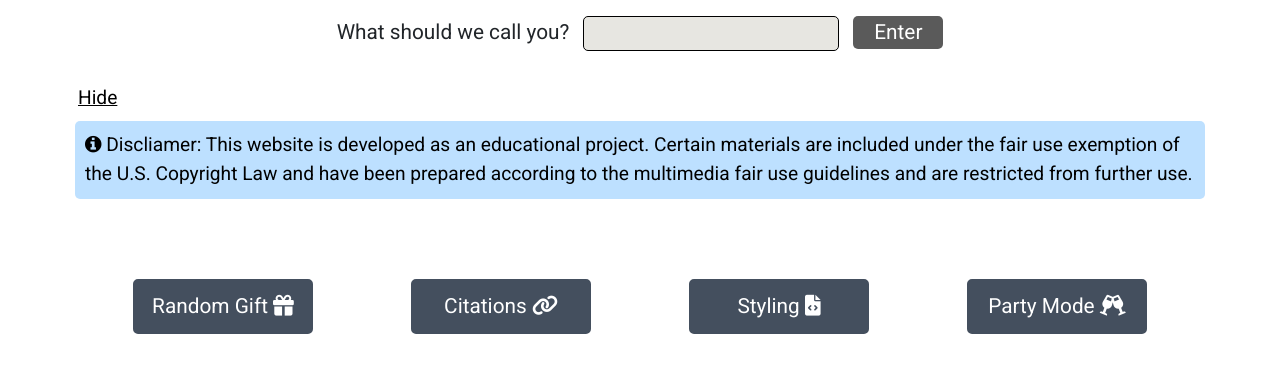
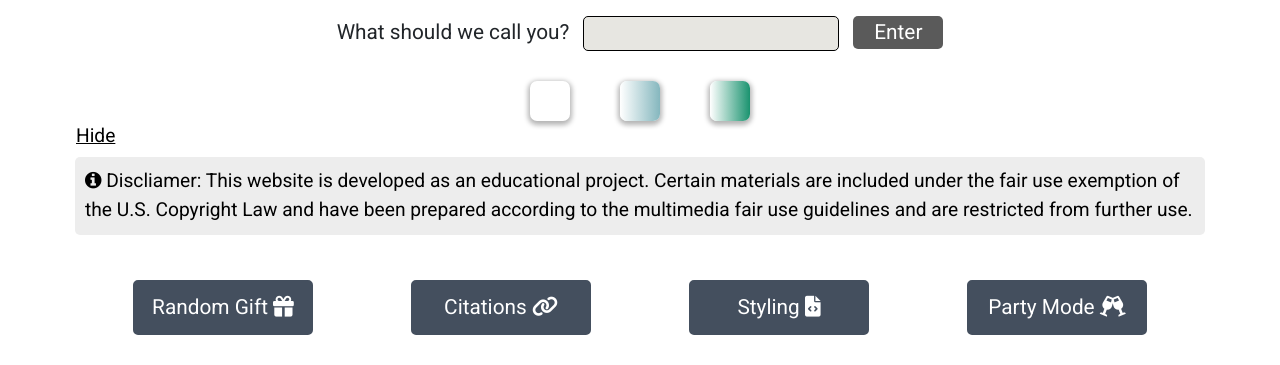
Before and after one commit to aabdulk862/technology-hub, a plain HTML site: page index.html in a window 1280 px wide. Shown: the part 435-800 px from the top of the page. Drawn offline with nearby package versions, Linux system fonts and the light colour scheme.

Commit message:
background picker

```diff
--- a/index.html
+++ b/index.html
@@ -91,13 +91,21 @@
       />
       <button class="greetings-btn" onclick="setName()">Enter</button>
     </div>
+ <!-- Background Toggle -->
+ <div class="background-toggles" title="Change Background">
+  <button class="background-1" onclick="changeBackground('1')"></button>
+  <button class="background-2" onclick="changeBackground('2')"></button>
+  <button class="background-3" onclick="changeBackground('3')"></button>
+</div>
     <button id="toggle">Hide</button>
-    <div id='elContent' class="info-msg">
-      <i class="fa fa-info-circle"></i>
-      Discliamer: This website is developed as an educational project. Certain
-      materials are included under the fair use exemption of the U.S. Copyright
-      Law and have been prepared according to the multimedia fair use guidelines
-      and are restricted from further use.
+    <div id="elContent">
+      <div class="info-msg">
+        <i class="fa fa-info-circle"></i>
+        Discliamer: This website is developed as an educational project. Certain
+        materials are included under the fair use exemption of the U.S.
+        Copyright Law and have been prepared according to the multimedia fair
+        use guidelines and are restricted from further use.
+      </div>
     </div>
 
     <div class="flex-container hover01 column" id="homelinksnav">
--- a/script.js
+++ b/script.js
@@ -12,6 +12,7 @@ const userName = document.getElementById("userName");
 const elToggle  = document.getElementById("toggle");
 const elContent = document.getElementById("elContent");
 let nameInput = document.getElementById("nameInput");
+const { body } = document;
 const arr = [
   "tv1.png",
   "tv2.png",
@@ -127,3 +128,23 @@ elToggle.addEventListener("click", function() {
     elToggle.innerHTML = 'Show';
   }
 });
+
+function changeBackground(number) {
+  // Chech if background is already showing
+  let prevBG;
+  if(body.className){
+      prevBG = body.className;
+  }
+  // Reset CSS class for body
+  body.className = '';
+switch (number) {
+  case "1":
+      return (prevBG === 'background-1' ? false : body.classList.add('background-1'));
+  case "2":
+      return (prevBG === 'background-2' ? false : body.classList.add('background-2'));
+  case "3":
+      return (prevBG === 'background-3' ? false : body.classList.add('background-3'));
+  default:
+    break;
+}
+}
--- a/stlye.css
+++ b/stlye.css
@@ -9,6 +9,57 @@ body {
   margin: 0;
   min-height: 100vh;
   font-family: "Roboto", sans-serif;
+}
+
+/* Background Toggles */
+.background-toggles {
+  display: flex;
+  justify-content: center;
+  align-items: center;
+  gap: 50px;
+  font-weight: 600;
+}
+
+.background-toggles > button {
+  width: 40px;
+  height: 40px;
+  border-radius: 7px;
+  box-shadow: 0 2px 5px 2px rgba(7, 7, 7, 0.3);
+  border: none;
+  outline: none;
+}
+
+/* Backgrounds */
+.background-1 {
+  background: white;
+}
+
+.background-2 {
+  background: #85b7be; /* fallback for old browsers */
+  background: -webkit-linear-gradient(
+    to left,
+    #85b7be,
+    #ffffff
+  ); /* Chrome 10-25, Safari 5.1-6 */
+  background: linear-gradient(
+    to left,
+    #85b7be,
+    #ffffff
+  ); /* W3C, IE 10+/ Edge, Firefox 16+, Chrome 26+, Opera 12+, Safari 7+ */
+}
+
+.background-3 {
+  background: #1A936F; /* fallback for old browsers */
+  background: -webkit-linear-gradient(
+    to left,
+    #1A936F,
+    #fff
+  ); /* Chrome 10-25, Safari 5.1-6 */
+  background: linear-gradient(
+    to left,
+    #1A936F,
+    #fff
+  ); /* W3C, IE 10+/ Edge, Firefox 16+, Chrome 26+, Opera 12+, Safari 7+ */
 }
 
 /* Messages Stylings */
@@ -24,7 +75,7 @@ body {
 
 .info-msg {
   color: rgb(0, 0, 0);
-  background-color: #bde0ff;
+  background-color: #EDEDED;
   font-weight: 550;
 }
 
@@ -49,7 +100,7 @@ body {
   border-radius: 5px;
   background-color: rgb(255, 255, 255);
   color: black;
-  border: 2px solid rgb(255, 255, 255);
+  border: 0px solid rgb(255, 255, 255);
   text-decoration: underline;
 }
 
@@ -76,10 +127,10 @@ header img {
 .content {
   width: 100%;
   height: auto;
-  padding-top: 20px;
   padding-left: 90px;
   padding-right: 90px;
   padding-bottom: 20px;
+  padding-top: 20px;
 }
 
 .content h1,
@@ -136,12 +187,8 @@ h2 {
   border: none;
 }
 
-#homelinksnav {
-  padding-top: 20px;
-}
-
 #homelinksnav > div {
-  margin: 55px 49px;
+  margin: 40px 49px;
 }
 
 .homeLinks {
@@ -186,7 +233,7 @@ h2 {
 }
 
 #home-cards {
-  border-bottom: 2px solid #e8e8e8;
+  border-bottom: 2px solid #b6b5b5;
 }
 
 #home-cards > div,
@@ -393,6 +440,11 @@ legend {
   .homeImage {
     width: 80vw;
   }
+
+  .background-toggles > button {
+    width: 30px;
+    height: 30px;
+  }
 }
 
 @media all and (min-width: 600px) and (max-width: 1280px) {
@@ -451,6 +503,12 @@ legend {
   .greetings-btn {
     width: 65px;
     font-size: 16px;
+  }
+  .background-toggles {
+    display: flex;
+    text-align: center;
+    align-items: center;
+    gap: 20px;
   }
 
   #homelinksnav {
```
Also changed, not shown: img/tv-card.png.
